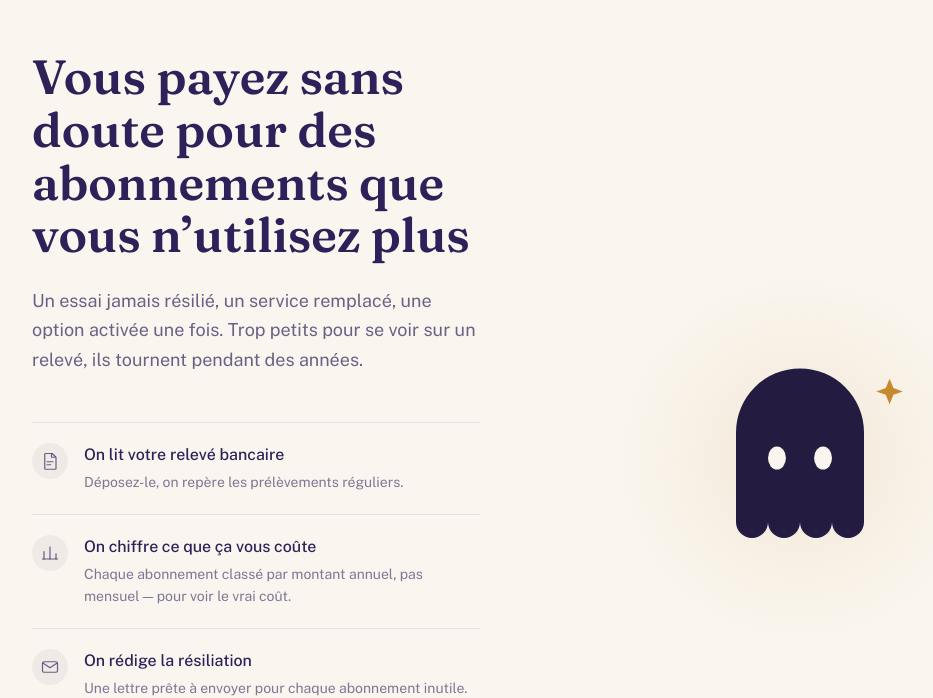
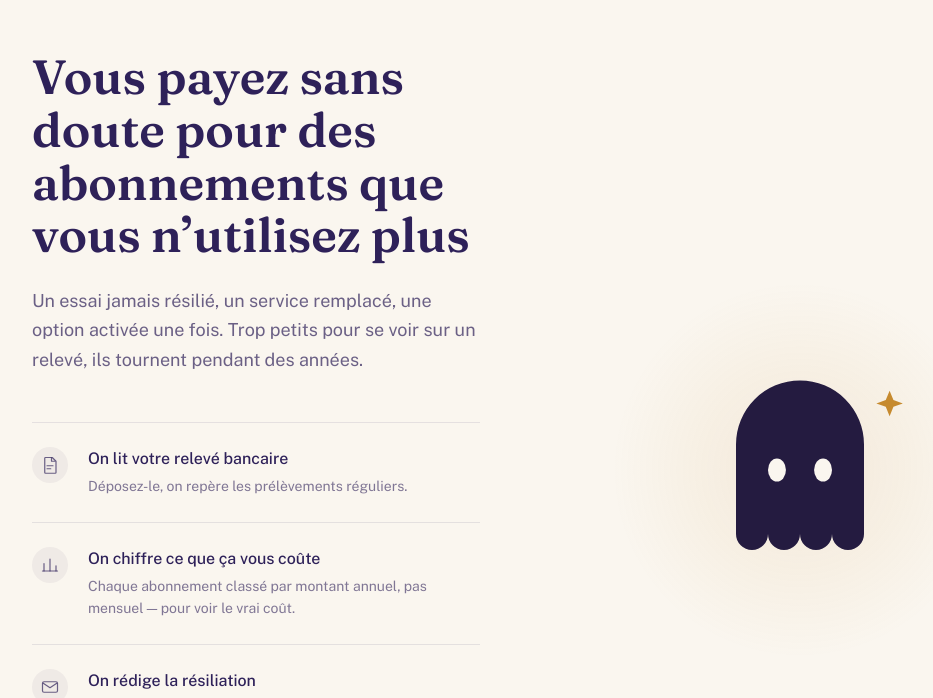
Before and after one commit to tvrn-21/Fantomes-, a Next.js app in the folder fantomes/: page / in a window 1280 px wide. Shown: the part 117-815 px from the top of the page, without its empty margins (112-1045 px from the left). Built offline with nearby package versions, Linux system fonts and the light colour scheme.

Commit message:
Update page.tsx

```diff
--- a/fantomes/app/page.tsx
+++ b/fantomes/app/page.tsx
@@ -121,7 +121,7 @@ function Benefit({
   children: React.ReactNode;
 }) {
   return (
-    <li className="animate-fade-up py-5 flex gap-4 items-start" style={{ animationDelay: delay }}>
+       <li className="animate-fade-up py-6 flex gap-5 items-start" style={{ animationDelay: delay }}>
       <div className="shrink-0 w-9 h-9 rounded-full bg-ink/5 flex items-center justify-center text-ink/70">
         {icon}
       </div>
```
